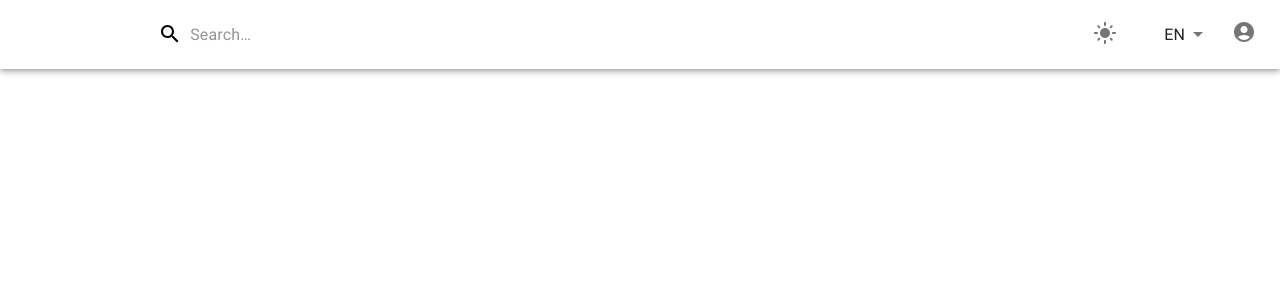
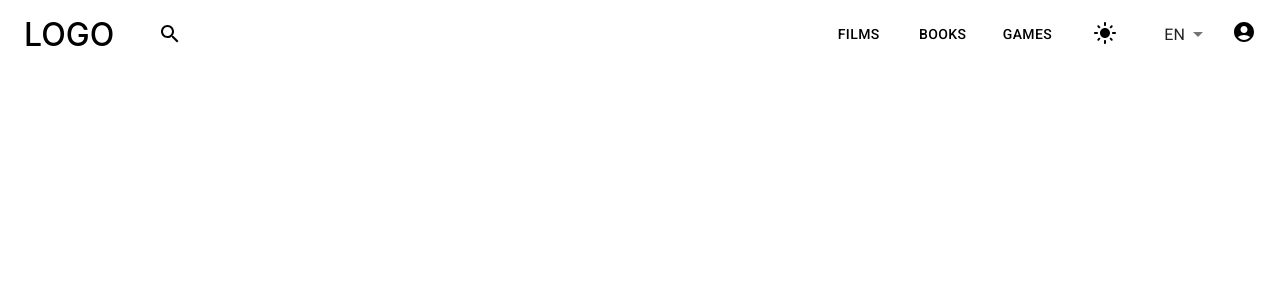
Before and after one commit to horoshopodumaj/recommendations, a React (Create React App) app in the folder client/: page /games in a window 1280 px wide. Shown: the top 300 px of the page. Built offline with nearby package versions, Linux system fonts and the light colour scheme.

Commit message:
color: black;

```diff
--- a/client/src/components/header/Chapters.js
+++ b/client/src/components/header/Chapters.js
@@ -8,7 +8,7 @@
 
 const pages = ["films", "books", "games"];
 
-export default function Chapters() {
+export default function Chapters({ color }) {
     return (
         <Box
             sx={{
@@ -19,12 +19,12 @@
             }}>
             {pages.map((page) => (
                 <Link key={page} to={`/${page.toLowerCase()}`} className={style.chapter}>
-                    <Button sx={{ my: 2, display: "block", color: "white" }}>
+                    <Button sx={{ my: 2, display: "block", color: color ? "white" : "black" }}>
                         {<FormattedMessage id={`${page}`} />}
                     </Button>
                 </Link>
             ))}
-            <IconButton sx={{ mb: "3px", mx: "5px" }}>
+            <IconButton sx={{ mb: "3px", mx: "5px", color: color ? "white" : "black" }}>
                 <LightModeIcon />
             </IconButton>
             <LocalePicker />
--- a/client/src/components/header/Header.js
+++ b/client/src/components/header/Header.js
@@ -9,9 +9,9 @@
 import DrawerMenu from "./DrawerMenu";
 import Chapters from "./Chapters";
 
-const Header = ({ backgroundColor, position, boxShadow, isScrolled }) => {
+const Header = ({ backgroundColor, color }) => {
     const isAuth = true;
-    const [scrolled, setScrolled] = useState(isScrolled);
+    const [scrolled, setScrolled] = useState(false);
 
     //const [isSearchOpen, setSearchOpen] = useState(false);
     const [state, setState] = useState({
@@ -41,13 +41,12 @@
     return (
         <AppBar
             className={scrolled ? style.scrolled : ""}
-            position={position}
+            position={"fixed"}
             sx={{
                 backgroundColor: backgroundColor || "white",
                 zIndex: 50,
-                boxShadow: boxShadow,
+                boxShadow: "none",
                 transition: "all 0.3s",
-                color: "black",
             }}>
             <Toolbar sx={{ justifyContent: "space-between" }}>
                 <IconButton
@@ -75,7 +74,10 @@
                         color: "inherit",
                         textDecoration: "none",
                     }}>
-                    <Link to="/" className={style.logo + " " + style.appbar__logo}>
+                    <Link
+                        to="/"
+                        style={{ color: color ? "white" : "black" }}
+                        className={style.logo + " " + style.appbar__logo}>
                         LOGO
                     </Link>
                 </Typography>
@@ -86,14 +88,17 @@
                     <SearchIcon />
                 </IconButton>
                 <Box sx={{ display: { xs: "none", md: "flex" } }}>
-                    <Link to="/" className={style.logo + " " + style.appbar__logo}>
+                    <Link
+                        style={{ color: color ? "white" : "black" }}
+                        to="/"
+                        className={style.logo + " " + style.appbar__logo}>
                         LOGO
                     </Link>
-                    <Search />
+                    <Search color={color} />
                 </Box>
-                <Chapters />
+                <Chapters color={color} />
                 {isAuth ? (
-                    <UserAuth />
+                    <UserAuth color={color} />
                 ) : (
                     <Box sx={{ display: "flex" }}>
                         <Button sx={{ my: 2, display: "block" }}>
--- a/client/src/components/header/Header.module.scss
+++ b/client/src/components/header/Header.module.scss
@@ -1,11 +1,18 @@
 .scrolled {
     background-color: white !important;
-    color: black !important;
+    color: black;
     border-bottom: 1px solid #ededed;
     & a {
         color: black;
     }
     & button {
+        color: black;
+    }
+    .logo {
+        color: black !important;
+    }
+
+    & svg {
         color: black;
     }
 }
@@ -14,7 +21,7 @@
     text-decoration: none;
     font-size: 2rem;
     font-weight: 500;
-    color: var(--logo);
+    color: black;
 }
 
 .appbar__logo {
@@ -23,6 +30,6 @@
 
 .chapter {
     font-weight: 400;
-    color: var(--logo);
+    color: black;
     text-decoration: none;
 }
--- a/client/src/components/header/Search.js
+++ b/client/src/components/header/Search.js
@@ -44,11 +44,11 @@
     },
 }));
 
-export default function Search() {
+export default function Search({ color }) {
     return (
         <SearchContainer>
             <SearchIconWrapper>
-                <SearchIcon />
+                <SearchIcon sx={{ color: color ? "white" : "black" }} />
             </SearchIconWrapper>
             <StyledInputBase placeholder="Search…" inputProps={{ "aria-label": "search" }} />
         </SearchContainer>
--- a/client/src/components/header/UserAuth.js
+++ b/client/src/components/header/UserAuth.js
@@ -4,7 +4,7 @@
 import AccountCircle from "@mui/icons-material/AccountCircle";
 import { FormattedMessage } from "react-intl";
 
-export default function UserAuth() {
+export default function UserAuth({ color }) {
     const [anchorElUser, setAnchorElUser] = useState(null);
 
     const handleOpenUserMenu = (event) => {
@@ -17,7 +17,9 @@
     return (
         <Box sx={{ mb: "4px", ml: "5px" }}>
             <Tooltip title="Open settings">
-                <IconButton onClick={handleOpenUserMenu} sx={{ p: 0 }}>
+                <IconButton
+                    onClick={handleOpenUserMenu}
+                    sx={{ p: 0, color: color ? "white" : "black" }}>
                     <AccountCircle />
                 </IconButton>
             </Tooltip>
--- a/client/src/pages/mainPage/MainPage.js
+++ b/client/src/pages/mainPage/MainPage.js
@@ -25,12 +25,7 @@
 export default function MainPage() {
     return (
         <>
-            <Header
-                position={"fixed"}
-                backgroundColor={"transparent"}
-                boxShadow={"none"}
-                isScrolled={false}
-            />
+            <Header backgroundColor={"transparent"} color={true} />
             <section className={style.banner}>
                 <div className={style.wrapper}>
                     <Container>
```
